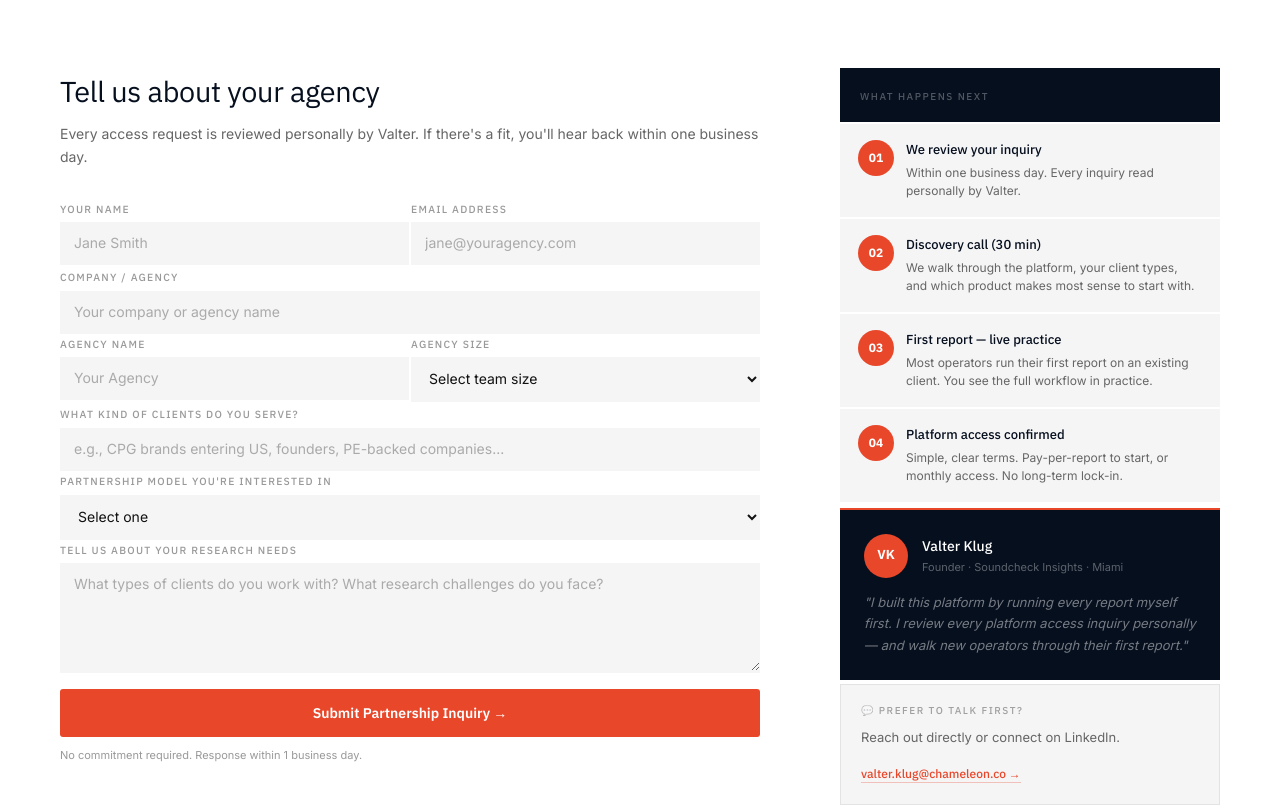
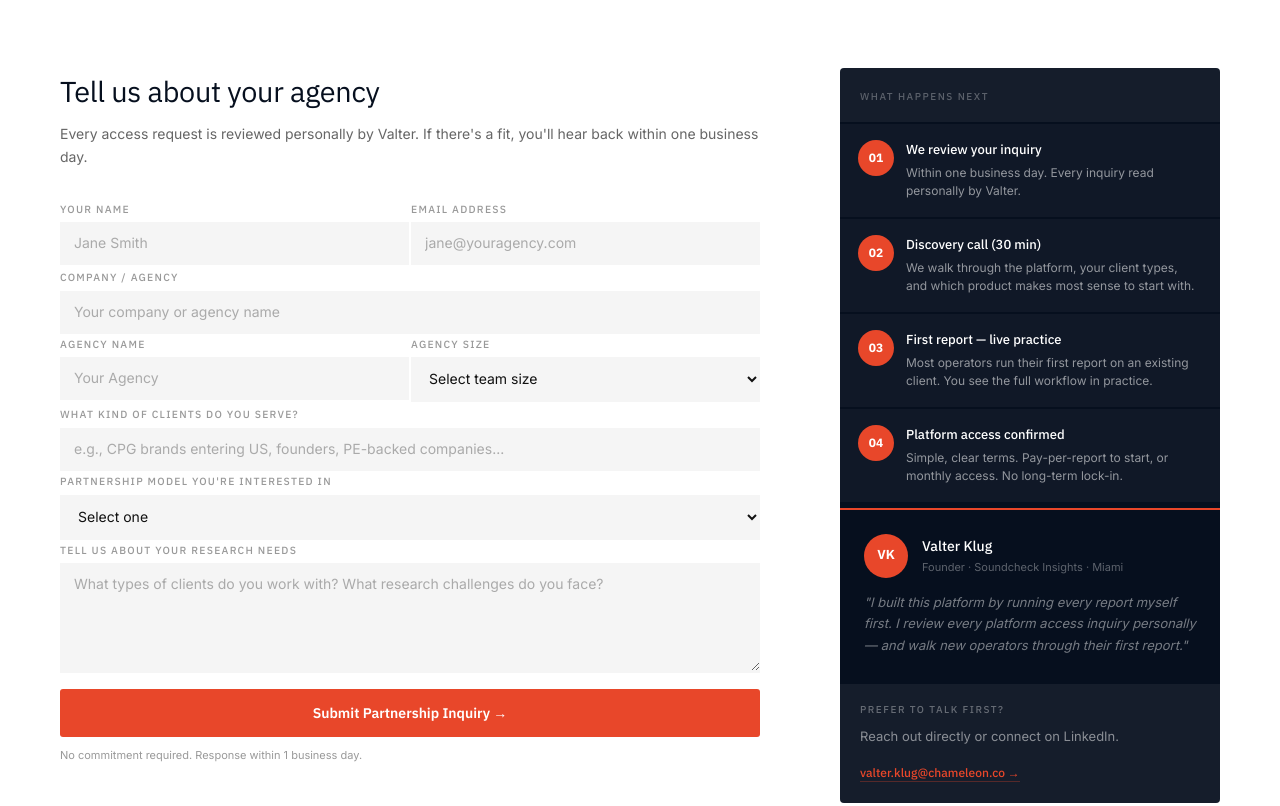
Before and after one commit to valterklug/soundcheck-insights-website, a React (Vite) app: page /partner in a window 1280 px wide. Shown: the part 580-1386 px from the top of the page. Built offline with nearby package versions, Linux system fonts and the light colour scheme.

Commit message:
Fix Partner page sidebar: use navy background for proper text contrast

```diff
--- a/src/pages/Partner.jsx
+++ b/src/pages/Partner.jsx
@@ -36,19 +36,19 @@ export default function Partner() {
 
           {/* Sidebar */}
           <FadeIn delay={0.15}>
-            <div style={{ display: 'flex', flexDirection: 'column', gap: 2 }}>
+            <div style={{ display: 'flex', flexDirection: 'column', gap: 2, background: 'var(--navy)', borderRadius: 4, overflow: 'hidden' }}>
               {/* What happens next */}
-              <div style={{ background: 'var(--navy)', padding: '14px 20px' }}>
+              <div style={{ background: 'rgba(255,255,255,0.06)', padding: '14px 20px' }}>
                 <span style={{ fontFamily: 'IBM Plex Sans, sans-serif', fontSize: 10, fontWeight: 500, letterSpacing: '0.15em', textTransform: 'uppercase', color: 'rgba(255,255,255,0.3)' }}>What Happens Next</span>
               </div>
               <StaggerContainer>
                 {nextSteps.map(s => (
                   <StaggerItem key={s.num}>
-                    <div style={{ display: 'grid', gridTemplateColumns: '36px 1fr', gap: 12, alignItems: 'flex-start', background: 'rgba(6,15,30,0.04)', padding: '16px 18px', marginBottom: 2 }}>
+                    <div style={{ display: 'grid', gridTemplateColumns: '36px 1fr', gap: 12, alignItems: 'flex-start', background: 'rgba(255,255,255,0.04)', padding: '16px 18px', marginBottom: 2 }}>
                       <div style={{ width: 36, height: 36, background: 'var(--orange)', display: 'flex', alignItems: 'center', justifyContent: 'center', fontFamily: 'IBM Plex Sans, sans-serif', fontSize: 12, fontWeight: 700, color: '#fff', flexShrink: 0, borderRadius: '50%' }}>{s.num}</div>
                       <div>
-                        <div style={{ fontFamily: 'IBM Plex Sans, sans-serif', fontSize: 13, fontWeight: 500, color: 'var(--navy)', marginBottom: 3 }}>{s.title}</div>
-                        <div style={{ fontFamily: 'Inter, sans-serif', fontSize: 12, color: '#666', lineHeight: 1.55 }}>{s.body}</div>
+                        <div style={{ fontFamily: 'IBM Plex Sans, sans-serif', fontSize: 13, fontWeight: 500, color: '#fff', marginBottom: 3 }}>{s.title}</div>
+                        <div style={{ fontFamily: 'Inter, sans-serif', fontSize: 12, color: 'rgba(255,255,255,0.55)', lineHeight: 1.55 }}>{s.body}</div>
                       </div>
                     </div>
                   </StaggerItem>
@@ -56,7 +56,7 @@ export default function Partner() {
               </StaggerContainer>
 
               {/* Founder card */}
-              <div style={{ background: 'var(--navy)', padding: '24px', borderTop: '2px solid var(--orange)', marginTop: 2 }}>
+              <div style={{ padding: '24px', borderTop: '2px solid var(--orange)', marginTop: 2 }}>
                 <div style={{ display: 'flex', gap: 14, alignItems: 'center', marginBottom: 14 }}>
                   <div style={{ width: 44, height: 44, background: 'var(--orange)', display: 'flex', alignItems: 'center', justifyContent: 'center', fontFamily: 'IBM Plex Sans, sans-serif', fontSize: 13, fontWeight: 700, color: '#fff', flexShrink: 0, borderRadius: '50%' }}>VK</div>
                   <div>
@@ -70,9 +70,9 @@ export default function Partner() {
               </div>
 
               {/* Direct */}
-              <div style={{ background: 'rgba(6,15,30,0.04)', padding: '18px 20px', border: '1px solid rgba(6,15,30,0.08)', marginTop: 2 }}>
-                <div style={{ fontFamily: 'IBM Plex Sans, sans-serif', fontSize: 10, fontWeight: 500, letterSpacing: '0.15em', textTransform: 'uppercase', color: 'rgba(0,0,0,0.35)', marginBottom: 8 }}>💬 Prefer to talk first?</div>
-                <p style={{ fontFamily: 'Inter, sans-serif', fontSize: 13, color: '#666', marginBottom: 12 }}>Reach out directly or connect on LinkedIn.</p>
+              <div style={{ background: 'rgba(255,255,255,0.06)', padding: '18px 20px', marginTop: 2 }}>
+                <div style={{ fontFamily: 'IBM Plex Sans, sans-serif', fontSize: 10, fontWeight: 500, letterSpacing: '0.15em', textTransform: 'uppercase', color: 'rgba(255,255,255,0.35)', marginBottom: 8 }}>Prefer to talk first?</div>
+                <p style={{ fontFamily: 'Inter, sans-serif', fontSize: 13, color: 'rgba(255,255,255,0.5)', marginBottom: 12 }}>Reach out directly or connect on LinkedIn.</p>
                 <a href="mailto:valter.klug@chameleon.co" style={{ fontFamily: 'IBM Plex Sans, sans-serif', fontSize: 12, fontWeight: 500, color: 'var(--orange)', textDecoration: 'none', borderBottom: '1px solid rgba(232,71,42,0.3)', paddingBottom: 1 }}>
                   valter.klug@chameleon.co →
                 </a>
```
